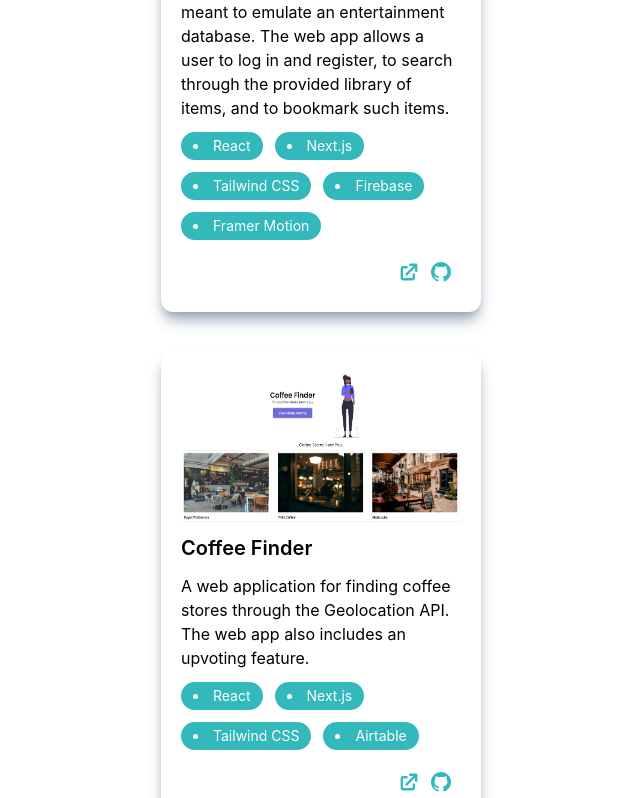
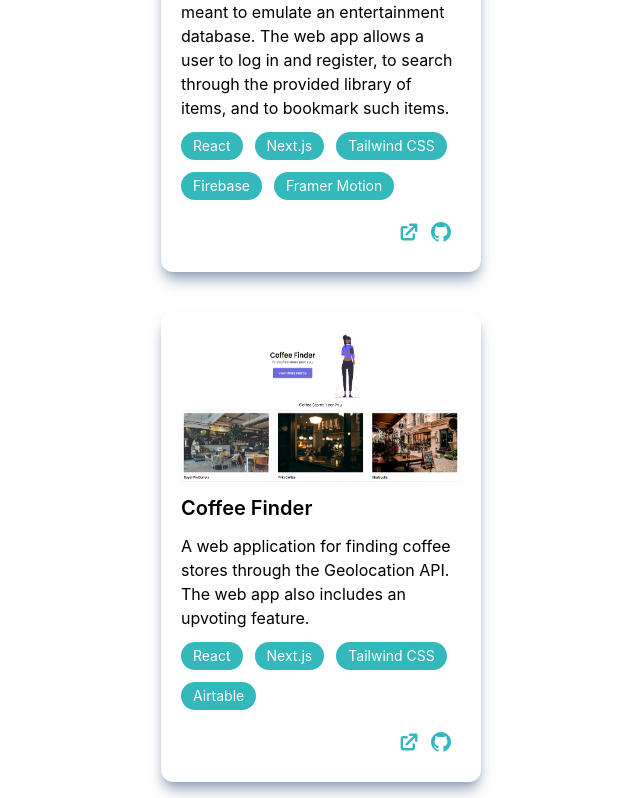
Before and after one commit to kristiingco/portfolio, a Next.js app: page / in a window 1280 px wide. Shown: the part 2742-3540 px from the top of the page, without its empty margins (319-959 px from the left). Built offline with nearby package versions, Linux system fonts and the light colour scheme.

Commit message:
Remove bullet points from tech stack items

```diff
--- a/components/ProjectCard.js
+++ b/components/ProjectCard.js
@@ -22,7 +22,7 @@ const ProjectCard = ({
             return (
               <li
                 key={idx}
-                className="text-sm bg-cool-green text-white px-3 py-1 rounded-full"
+                className="text-sm bg-cool-green text-white px-3 py-1 rounded-full list-none"
               >
                 {item}
               </li>
```
